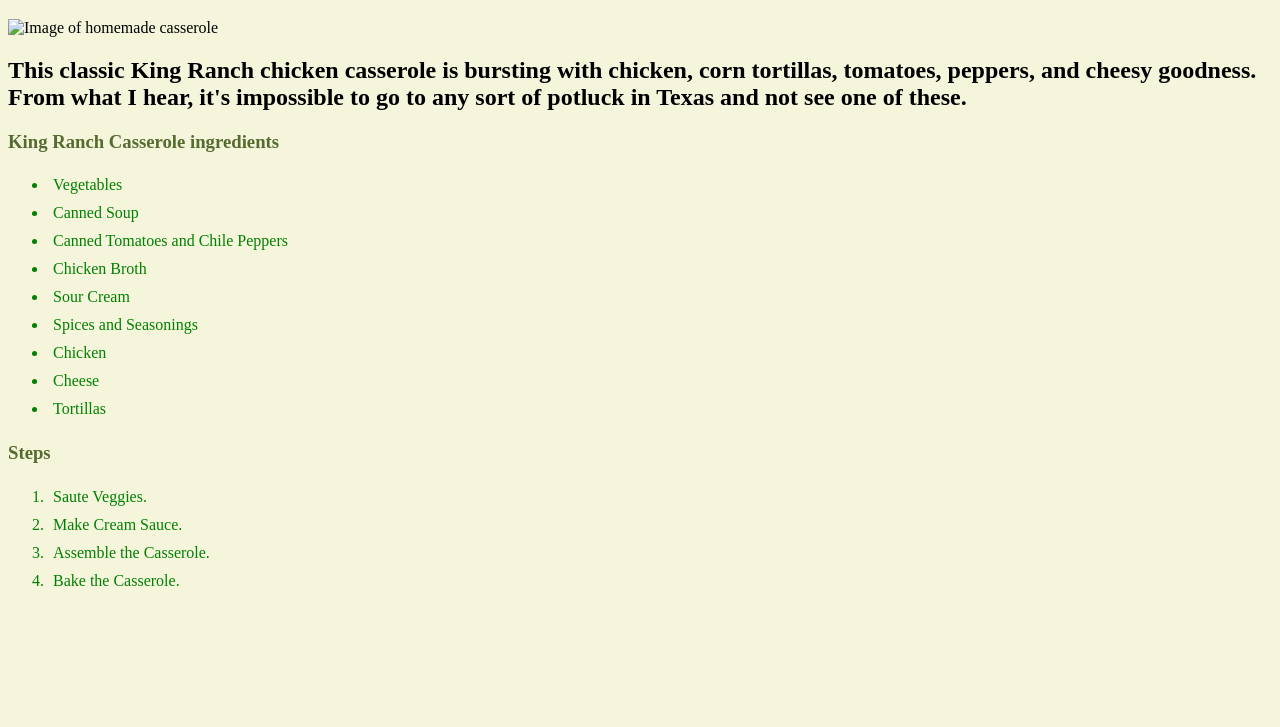
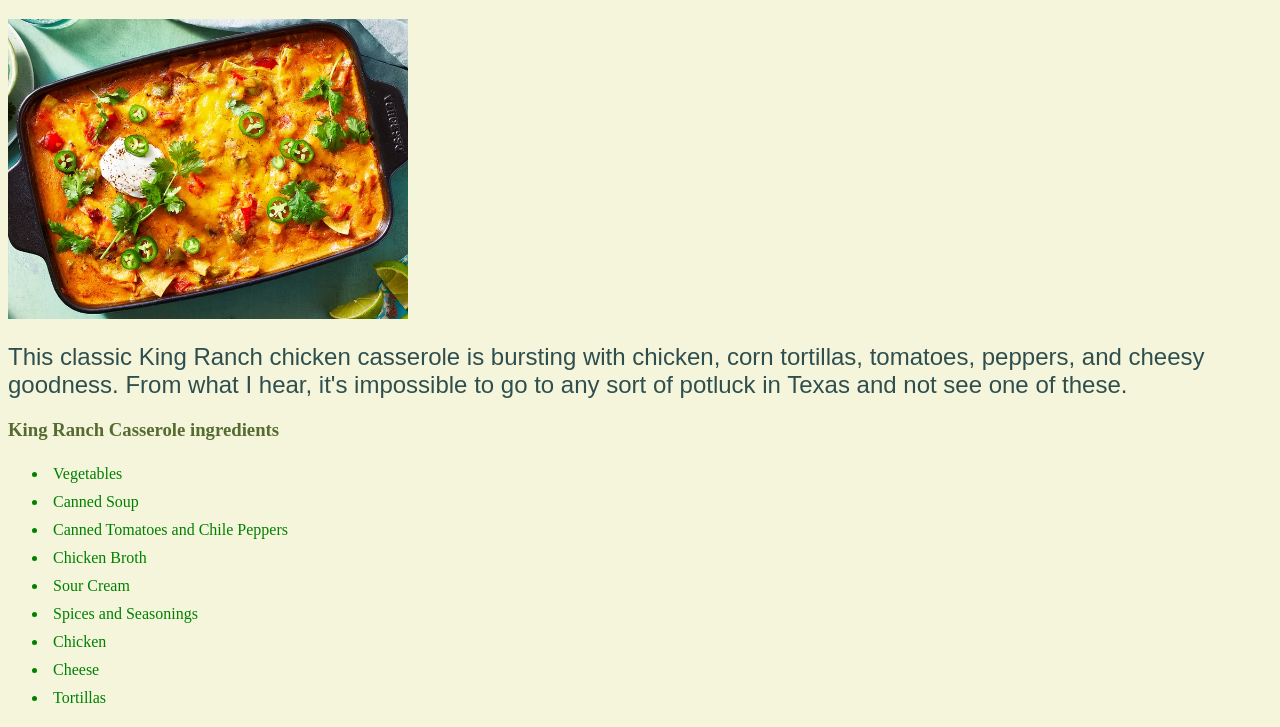
Before and after one commit to ivanm994/study-recipes, a plain HTML site: page recipes/casserole.html in a window 1280 px wide. Shown: the part 61-788 px from the top of the page. Drawn offline with Linux system fonts and the light colour scheme; files that its build step writes are made by us from their sources.

Commit message:
Style all pages

```diff
--- a/recipes/casserole.html
+++ b/recipes/casserole.html
@@ -5,13 +5,13 @@
     <meta http-equiv="X-UA-Compatible" content="IE=edge">
     <meta name="viewport" content="width=device-width, initial-scale=1.0">
     <title>Casserole</title>
-    <link rel="stylesheet" href="style.css">
+    <link rel="stylesheet" href="../style.css">
 </head>
 <body>
 
     <h1>King Ranch Chicken Casserole</h1>
 
-    <img src="./img/casserole.webp" alt="Image of homemade casserole">
+    <img src="../img/casserole.webp" alt="Image of homemade casserole" width="400px" height="auto">
 
     <h2>This classic King Ranch chicken casserole is bursting with chicken, corn tortillas, tomatoes, peppers, and cheesy goodness. From what I hear, it's impossible to go to any sort of potluck in Texas and not see one of these.</h2>
 
--- a/style.css
+++ b/style.css
@@ -7,6 +7,12 @@ h1, h3 {
     color: darkolivegreen;
 }
 
+h2 {
+    font-family: Arial, Helvetica, sans-serif;
+    color: darkslategray;
+    font-weight: 500;
+}
+
 
 li, a:link {
     padding: 5px;
```
Also changed, not shown: recipes/lasagna.html (+2 -2 lines), recipes/macaroni.html (+2 -2 lines).
